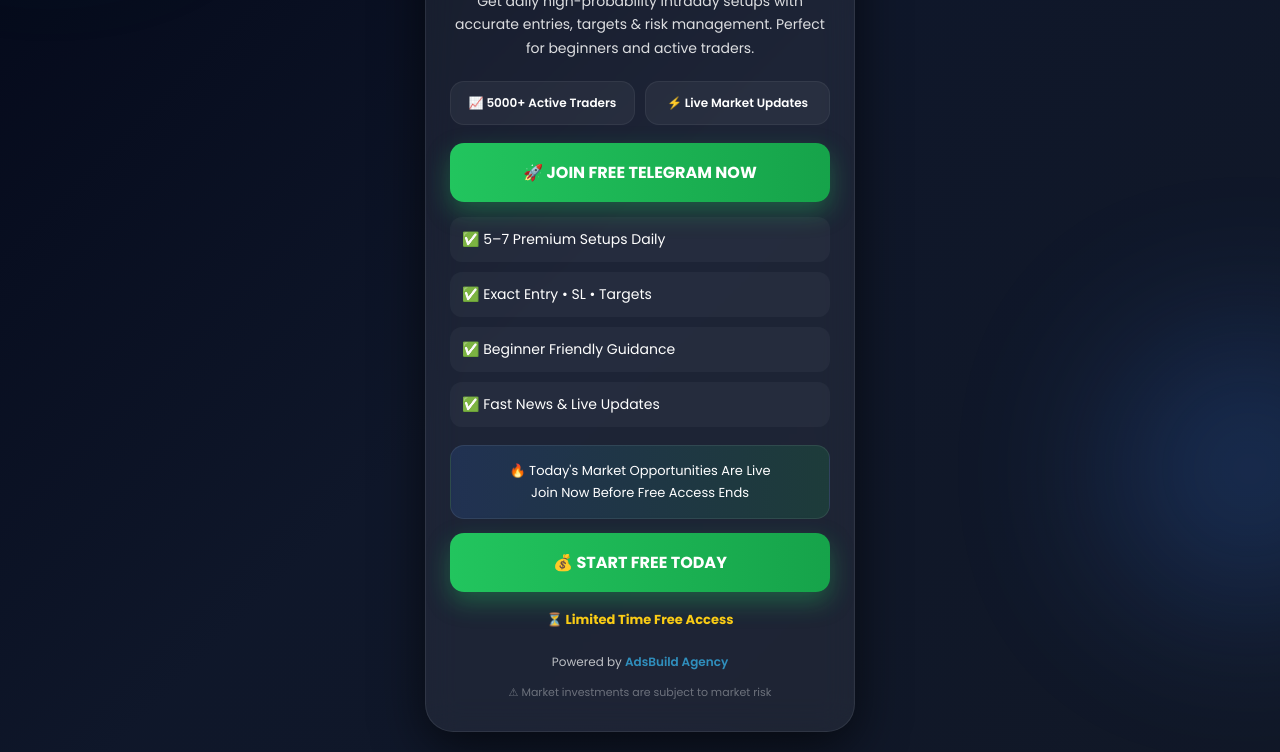
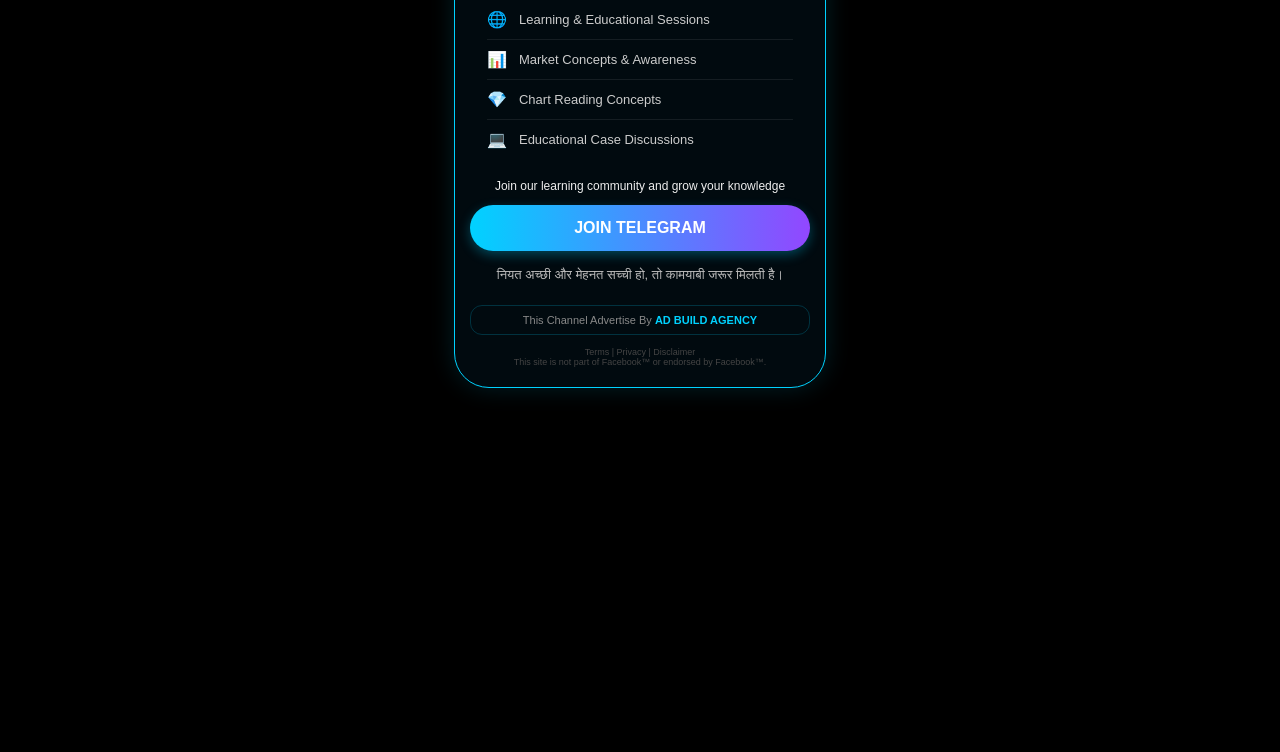
Before and after one commit to fhjkopfghyh/ngfdm, a plain HTML site: page index.html in a window 1280 px wide. Shown: the part 301-1053 px from the top of the page. After the commit the page ends 800 px from the top, so only its background shows below. Drawn offline with Linux system fonts and the light colour scheme.

Commit message:
Update index.html

```diff
--- a/index.html
+++ b/index.html
@@ -1,394 +1,167 @@
+
+
 <!DOCTYPE html>
 <html lang="en">
 <head>
-<meta charset="UTF-8" />
-<meta name="viewport" content="width=device-width, initial-scale=1.0"/>
+<meta charset="UTF-8">
+<meta name="viewport" content="width=device-width, initial-scale=1.0">
+<title>𝗧𝗿𝗮𝗱𝗲 𝘄𝗶𝘁𝗵 𝗺𝘂𝗻𝗮𝗮𝗳 - Learning Community</title>
 
-<title>Trade With Munaaf</title>
-
-<link href="https://fonts.googleapis.com/css2?family=Poppins:wght@400;500;600;700;800&display=swap" rel="stylesheet">
 
 <style>
-
-*{
-margin:0;
-padding:0;
-box-sizing:border-box;
-font-family:'Poppins',sans-serif;
+  body {
+    margin: 0;
+    padding: 0;
+    font-family: 'Poppins', sans-serif;
+    background-color: #000;
+    display: flex;
+    justify-content: center;
+    align-items: center;
+    min-height: 100vh;
   }
 
-body{
-background:
-linear-gradient(135deg,#020617,#0f172a,#111827);
-min-height:100vh;
-display:flex;
-justify-content:center;
-align-items:center;
-padding:20px;
-overflow:hidden;
-color:#fff;
+  .card {
+    width: 85%;
+    max-width: 340px;
+    background: #010a0f;
+    border: 1.5px solid #00d2ff;
+    border-radius: 35px;
+    padding: 20px 15px;
+    text-align: center;
+    box-shadow: 0 0 25px rgba(0, 210, 255, 0.15);
   }
 
-/* GLOW */
-
-.blur1,
-.blur2{
-position:fixed;
-border-radius:50%;
-filter:blur(90px);
-z-index:-1;
+  .profile-img {
+    width: 110px;
+    height: 110px;
+    border-radius: 50%;
+    border: 3px solid #00d2ff;
+    object-fit: cover;
+    margin-top: -5px;
+    box-shadow: 0 0 15px #00d2ff;
   }
 
-.blur1{
-width:260px;
-height:260px;
-background:#22c55e;
-top:-80px;
-left:-80px;
-opacity:0.25;
+  h1 {
+    color: #fff;
+    font-size: 20px;
+    margin: 15px 0;
+    text-transform: uppercase;
+    letter-spacing: 1px;
   }
 
-.blur2{
-width:260px;
-height:260px;
-background:#3b82f6;
-bottom:-100px;
-right:-100px;
-opacity:0.25;
+  .features {
+    text-align: left;
+    margin: 0 auto;
+    width: 90%;
   }
 
-/* CARD */
-
-.card{
-width:100%;
-max-width:430px;
-
-background:rgba(255,255,255,0.06);
-backdrop-filter:blur(16px);
-
-border:1px solid rgba(255,255,255,0.08);
-
-border-radius:28px;
-
-padding:30px 24px;
-
-box-shadow:
-0 15px 50px rgba(0,0,0,0.6),
-inset 0 1px 1px rgba(255,255,255,0.08);
-
-text-align:center;
-
-position:relative;
-overflow:hidden;
+  .feature-item {
+    color: #ccc;
+    font-size: 13px;
+    padding: 10px 0;
+    border-bottom: 1px solid rgba(255, 255, 255, 0.08);
+    display: flex;
+    align-items: center;
   }
 
-/* TOP TAG */
+  .feature-item:last-child { border-bottom: none; }
 
-.top-tag{
-display:inline-block;
-padding:8px 16px;
-border-radius:50px;
-font-size:12px;
-font-weight:700;
-background:rgba(34,197,94,0.12);
-border:1px solid rgba(34,197,94,0.3);
-color:#4ade80;
-margin-bottom:18px;
+  .icon { margin-right: 12px; font-size: 16px; }
+
+  .join-text {
+    color: #eee;
+    font-size: 12px;
+    margin: 20px 0 12px;
+    font-weight: 300;
   }
 
-/* LOGO */
-
-.logo-wrap{
-display:flex;
-justify-content:center;
-margin-bottom:15px;
+  .telegram-btn {
+    display: block;
+    background: linear-gradient(90deg, #00d2ff 0%, #9247ff 100%);
+    color: white;
+    text-decoration: none;
+    padding: 14px;
+    border-radius: 50px;
+    font-weight: bold;
+    font-size: 16px;
+    margin-bottom: 15px;
+    box-shadow: 0 4px 12px rgba(0, 210, 255, 0.3);
   }
 
-.logo{
-width:90px;
-height:90px;
-border-radius:50%;
-border:3px solid #facc15;
-padding:4px;
-object-fit:cover;
-
-box-shadow:
-0 0 25px rgba(250,204,21,0.4);
+  .hindi-quote {
+    color: #bbb;
+    font-size: 13px;
+    margin-bottom: 20px;
+    line-height: 1.4;
   }
 
-/* HEADING */
-
-h1{
-font-size:28px;
-font-weight:800;
-line-height:1.2;
-margin-bottom:8px;
-
-background:linear-gradient(90deg,#facc15,#ffffff);
--webkit-background-clip:text;
--webkit-text-fill-color:transparent;
+  .footer-box {
+    border: 1px solid rgba(0, 210, 255, 0.2);
+    border-radius: 12px;
+    padding: 8px;
+    font-size: 11px;
+    color: #888;
   }
 
-h2{
-font-size:14px;
-font-weight:500;
-opacity:0.85;
-margin-bottom:18px;
-letter-spacing:1px;
+  /* Link styling for Agency */
+  .footer-box a {
+    color: #00d2ff;
+    font-weight: bold;
+    text-decoration: none;
   }
 
-.desc{
-font-size:14px;
-line-height:1.7;
-opacity:0.85;
-margin-bottom:20px;
+  .disclaimer {
+    font-size: 9px;
+    color: #444;
+    margin-top: 12px;
   }
-
-/* TRUST */
-
-.trust-box{
-display:flex;
-justify-content:space-between;
-gap:10px;
-margin-bottom:18px;
-}
-
-.trust{
-flex:1;
-background:rgba(255,255,255,0.05);
-padding:12px 10px;
-border-radius:14px;
-border:1px solid rgba(255,255,255,0.06);
-font-size:12px;
-font-weight:600;
-}
-
-/* BUTTON */
-
-.btn{
-display:block;
-width:100%;
-text-decoration:none;
-
-background:linear-gradient(90deg,#22c55e,#16a34a);
-
-padding:17px;
-border-radius:14px;
-
-font-size:16px;
-font-weight:700;
-color:#fff;
-
-margin:14px 0;
-
-box-shadow:0 10px 25px rgba(34,197,94,0.35);
-
-transition:0.3s;
-}
-
-.btn:hover{
-transform:translateY(-2px) scale(1.02);
-}
-
-/* FEATURES */
-
-.features{
-margin-top:15px;
-text-align:left;
-}
-
-.feature{
-display:flex;
-align-items:center;
-gap:10px;
-
-background:rgba(255,255,255,0.04);
-
-padding:12px;
-border-radius:12px;
-
-margin-bottom:10px;
-
-font-size:14px;
-}
-
-/* LIVE BOX */
-
-.live{
-margin-top:18px;
-
-background:linear-gradient(90deg,
-rgba(59,130,246,0.15),
-rgba(34,197,94,0.15));
-
-padding:14px;
-border-radius:14px;
-
-border:1px solid rgba(255,255,255,0.08);
-
-font-size:13px;
-line-height:1.7;
-}
-
-/* TIMER */
-
-.timer{
-margin-top:18px;
-font-size:13px;
-font-weight:700;
-color:#facc15;
-
-animation:blink 1s infinite;
-}
-
-@keyframes blink{
-50%{
-opacity:0.5;
-}
-}
-
-/* FOOTER */
-
-.footer{
-margin-top:22px;
-font-size:12px;
-opacity:0.7;
-line-height:1.7;
-}
-
-.footer a{
-color:#38bdf8;
-text-decoration:none;
-font-weight:600;
-}
-
-.risk{
-margin-top:10px;
-font-size:11px;
-opacity:0.5;
-}
-
-/* MOBILE */
-
-@media(max-width:480px){
-
-.card{
-padding:26px 18px;
-border-radius:24px;
-}
-
-h1{
-font-size:24px;
-}
-
-.btn{
-font-size:15px;
-padding:15px;
-}
-
-}
-
 </style>
 </head>
-
 <body>
 
-<div class="blur1"></div>
-<div class="blur2"></div>
+<div class="card">
+  <img src="https://i.ibb.co/9HVgDdKr/vfc-Oq-Nq7f-Jyq1d-DSh-Rxq-Hf-Wtyeq8-VIG2xm-Cln-Uv9j-Ee3-ANMQLBp-3-JUn-Wk-HIvbo-Nw-Sn8-Frhif-I-ef-Vx509-C2.jpg" alt="𝗧𝗿𝗮𝗱𝗲 𝘄𝗶𝘁𝗵 𝗺𝘂𝗻𝗮𝗮𝗳" class="profile-img">
 
-<div class="card">
+  <h1>𝗧𝗿𝗮𝗱𝗲 𝘄𝗶𝘁𝗵 𝗺𝘂𝗻𝗮𝗮𝗳</h1>
 
-<div class="top-tag">
-🔥 INDIA'S FAST GROWING TRADING COMMUNITY
+  <div class="features">
+    <div class="feature-item"><span class="icon">🌐</span> Learning & Educational Sessions</div>
+    <div class="feature-item"><span class="icon">📊</span> Market Concepts & Awareness</div>
+    <div class="feature-item"><span class="icon">💎</span> Chart Reading Concepts</div>
+    <div class="feature-item"><span class="icon">💻</span> Educational Case Discussions</div>
   </div>
 
-<div class="logo-wrap">
-<img src="https://i.ibb.co/HThtfpR7/Whats-App-Image-2026-01-30-at-8-54-08-PM.jpg" class="logo">
+  <p class="join-text">Join our learning community and grow your knowledge</p>
+
+  <a href="https://t.me/+Es6sLruUZzJmZmE1" class="telegram-btn">JOIN TELEGRAM</a>
+
+  <p class="hindi-quote">नियत अच्छी और मेहनत सच्ची हो, तो कामयाबी जरूर मिलती है।</p>
+
+  <div class="footer-box">
+    This Channel Advertise By <a href="https://t.me/+3XoqJNLxYHswNTc1" target="_blank">AD BUILD AGENCY</a>
   </div>
 
-<h1>TRADE WITH MUNAAF</h1>
-
-<h2>NIFTY • BANKNIFTY • OPTION CALLS</h2>
-
-<p class="desc">
-Get daily high-probability intraday setups with
-accurate entries, targets & risk management.
-Perfect for beginners and active traders.
-</p>
-
-<div class="trust-box">
-
-<div class="trust">
-📈 5000+ Active Traders
+  <div class="disclaimer">
+    Terms | Privacy | Disclaimer <br>
+    This site is not part of Facebook™ or endorsed by Facebook™.
   </div>
-
-<div class="trust">
-⚡ Live Market Updates
 </div>
-
-</div>
-
-<!-- BUTTON -->
-
-<a href="https://t.me/+2PsKWi3L1Uk3NjZl" class="btn">
-🚀 JOIN FREE TELEGRAM NOW
-</a>
-
-<!-- FEATURES -->
-
-<div class="features">
-
-<div class="feature">
-✅ 5–7 Premium Setups Daily
-</div>
-
-<div class="feature">
-✅ Exact Entry • SL • Targets
-</div>
-
-<div class="feature">
-✅ Beginner Friendly Guidance
-</div>
-
-<div class="feature">
-✅ Fast News & Live Updates
-</div>
-
-</div>
-
-<!-- LIVE -->
-
-<div class="live">
-🔥 Today's Market Opportunities Are Live <br>
-Join Now Before Free Access Ends
-</div>
-
-<!-- BUTTON -->
-
-<a href="https://t.me/+2PsKWi3L1Uk3NjZl" class="btn">
-💰 START FREE TODAY
-</a>
-
-<div class="timer">
-⏳ Limited Time Free Access
-</div>
-
-<!-- FOOTER -->
-
-<div class="footer">
-
-Powered by
-<a href="https://t.me/+3XoqJNLxYHswNTc1" target="_blank">
-AdsBuild Agency
-</a>
-
-<div class="risk">
-⚠ Market investments are subject to market risk
-</div>
-
-</div>
-
-</div>
-
+<!-- Meta Pixel Code -->
+<script>
+!function(f,b,e,v,n,t,s)
+{if(f.fbq)return;n=f.fbq=function(){n.callMethod?
+n.callMethod.apply(n,arguments):n.queue.push(arguments)};
+if(!f._fbq)f._fbq=n;n.push=n;n.loaded=!0;n.version='2.0';
+n.queue=[];t=b.createElement(e);t.async=!0;
+t.src=v;s=b.getElementsByTagName(e)[0];
+s.parentNode.insertBefore(t,s)}(window, document,'script',
+'https://connect.facebook.net/en_US/fbevents.js');
+fbq('init', '1165944889741190');
+fbq('track', 'PageView');
+</script>
+<noscript><img height="1" width="1" style="display:none"
+src="https://www.facebook.com/tr?id=1165944889741190&ev=PageView&noscript=1"
+/></noscript>
+<!-- End Meta Pixel Code -->
 </body>
 </html>
```
Lines whose indentation alone changed are shown as unchanged.
